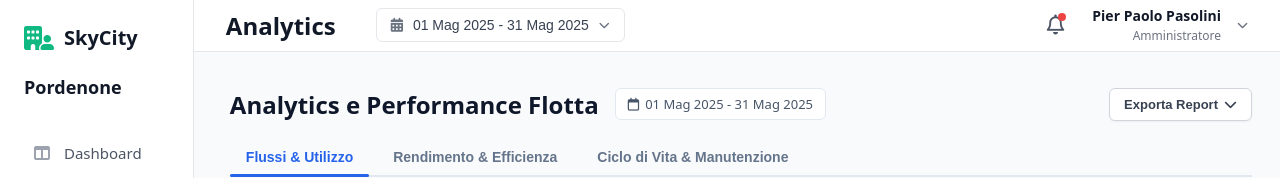
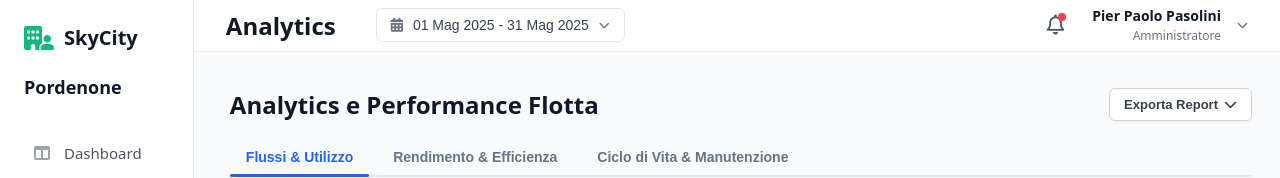
Before and after one commit to Damiano-ITS/skycity, a React (Vite) app: page /analytics in a window 1280 px wide. Shown: the top 178 px of the page. Built offline with nearby package versions, Linux system fonts and the light colour scheme.

Commit message:
feat(analytics): remove static date range badge from header

```diff
--- a/src/pages/Analytics/AnalyticsPage.scss
+++ b/src/pages/Analytics/AnalyticsPage.scss
@@ -12,10 +12,6 @@
   .header-title-zone {
     display: flex; align-items: center; gap: 16px;
     h2 { margin: 0; font-size: 24px; font-weight: 700; color: $primary-dark; }
-
-    .mock-date-badge {
-      background: white; border: 1px solid #e2e8f0; padding: 6px 12px; border-radius: 6px; font-size: 13px; color: #475569; font-weight: 500; display: flex; align-items: center; gap: 6px;
-    }
   }
 
   .btn-export-report {
--- a/src/pages/Analytics/AnalyticsPage.tsx
+++ b/src/pages/Analytics/AnalyticsPage.tsx
@@ -33,9 +33,6 @@ export const AnalyticsPage: React.FC = () => {
       <div className="analytics-header">
         <div className="header-title-zone">
           <h2>Analytics e Performance Flotta</h2>
-          <div className="mock-date-badge">
-            <i className="fa-regular fa-calendar"></i> 01 Mag 2025 - 31 Mag 2025
-          </div>
         </div>
         <button className="btn-export-report">
           Exporta Report <i className="fa-solid fa-chevron-down"></i>
```
